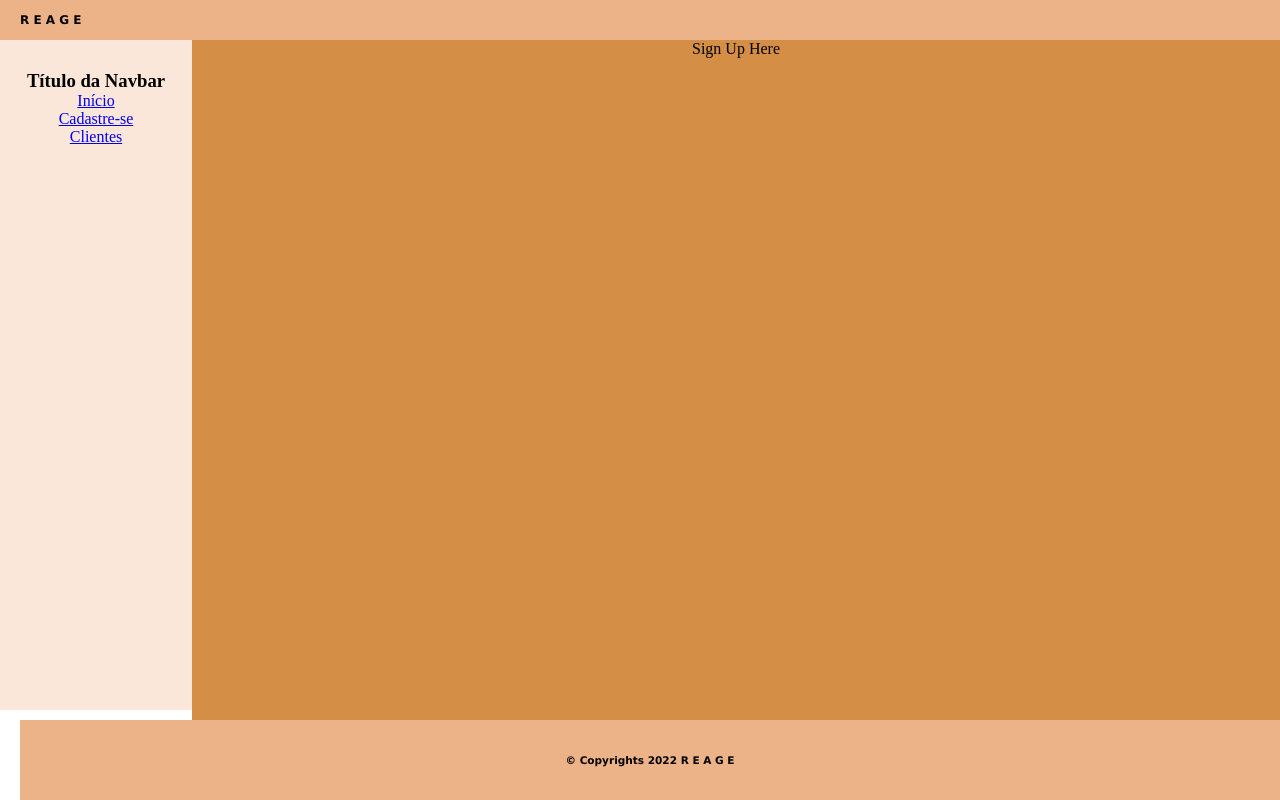
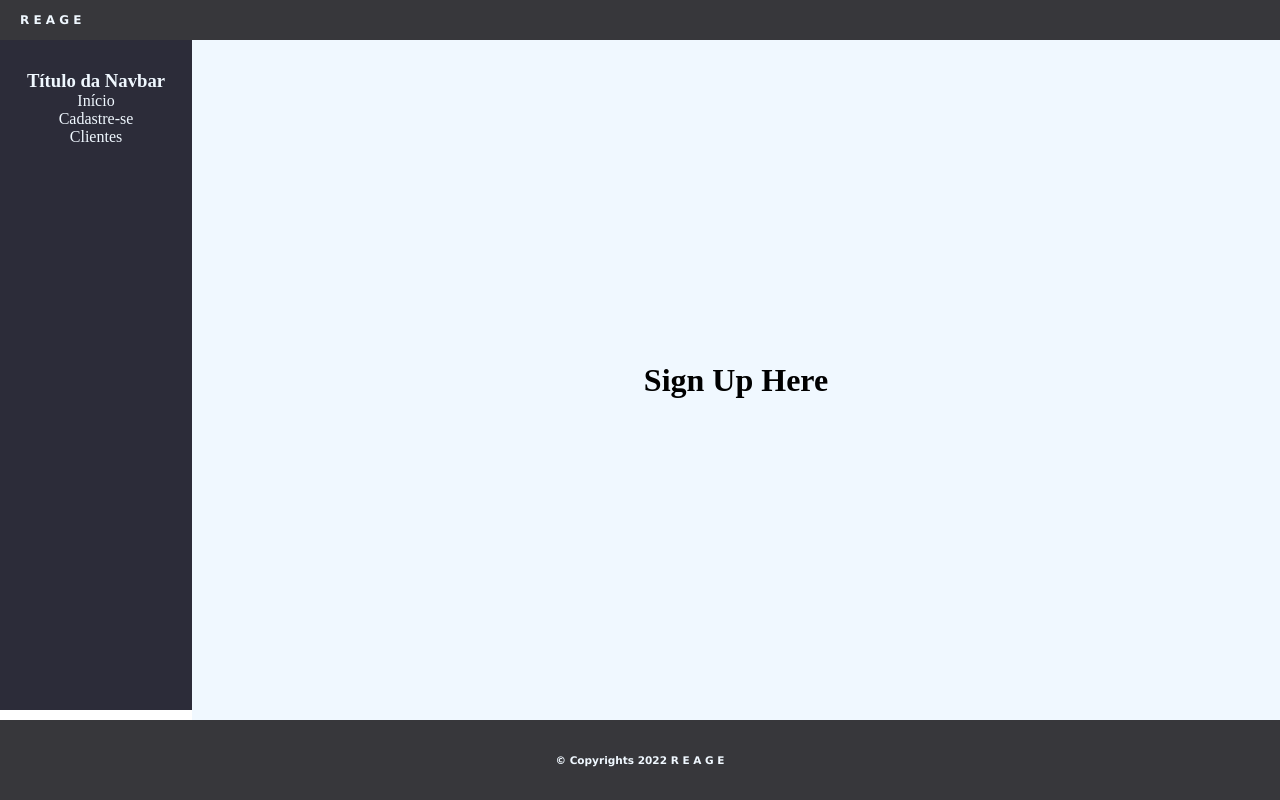
Before and after one commit to rafaelljordao/project2-react, a React (Vite) app: page /SignUp in a window 1280 px wide. Built offline with nearby package versions, Linux system fonts and the light colour scheme.

Commit message:
Modificação da paleta de cores dos componentes e páginas

```diff
--- a/src/components/Footer/footer.css
+++ b/src/components/Footer/footer.css
@@ -4,11 +4,9 @@
     display: flex;
     justify-content: center;
     align-items: center;
-
-    background-color: #ecb388;
+    background-color: #37373b;
     height: 10vh;
-    color: rgb(0, 0, 0);
-    margin-left: 20px;
+    color: aliceblue;
     font-family: Verdana, Geneva, Tahoma, sans-serif;
     font-size: 9px;
 }
--- a/src/components/Header/header.css
+++ b/src/components/Header/header.css
@@ -2,10 +2,11 @@
 
 .header {
     height: 5vh;
-    background-color: #ecb388;
+    background-color: #37373b;
     display: flex;
     justify-content: flex-start;
     align-items: center;
+    color: aliceblue;
 }
 
 .title {
--- a/src/components/Navbar/Navbar.jsx
+++ b/src/components/Navbar/Navbar.jsx
@@ -6,9 +6,9 @@ export const Navbar = () => {
     return (
         <nav className="navbar">
             <h3>Título da Navbar</h3>
-            <Link to='/'>Início</Link>
-            <Link to='/signup'>Cadastre-se</Link>
-            <Link to='/clients'>Clientes</Link>
+            <Link className="link" to='/'>Início</Link>
+            <Link className="link" to='/signup'>Cadastre-se</Link>
+            <Link className="link" to='/clients'>Clientes</Link>
         </nav>
     )
 }
--- a/src/components/Navbar/navbar.css
+++ b/src/components/Navbar/navbar.css
@@ -4,6 +4,19 @@
     align-items: center;
     height: 80vh;
     width: 15%;
-    background-color: #fae7d9;
+    background-color: #2c2c39;
     padding-top: 30px;
+    color: aliceblue;
 }
+
+.link {
+    text-decoration: none;
+    color: aliceblue;
+}
+
+.navBarButts {
+    display: flex;
+    flex-direction: column;
+    flex-direction: column;
+    align-items: center;
+}
--- a/src/components/pages/Clients/Clients.jsx
+++ b/src/components/pages/Clients/Clients.jsx
@@ -3,7 +3,7 @@ import './clients.css'
 export const Clients = () => {
     return (
         <div className='clientsBody'>
-            <p>Clients Here</p>
+            <h1>Clients Here</h1>
         </div>
 
     )
--- a/src/components/pages/Clients/clients.css
+++ b/src/components/pages/Clients/clients.css
@@ -3,7 +3,8 @@
 .clientsBody {
     display: flex;
     flex-direction: column;
+    justify-content: center;
     align-items: center;
-    background-color: #eeb07a;
+    background-color: aliceblue;
     width: 85%;
 }
--- a/src/components/pages/Home/Home.jsx
+++ b/src/components/pages/Home/Home.jsx
@@ -6,7 +6,7 @@ export const Home = () => {
 
             <div>
                 <div>
-                    <p className="p1">Home Here</p>
+                    <h1 className="p1">Home Here</h1>
                 </div>
             </div>
 
--- a/src/components/pages/Home/home.css
+++ b/src/components/pages/Home/home.css
@@ -5,6 +5,7 @@
     display: flex;
     flex-direction: column;
     align-items: center;
-    background-color:#bf7b50;
+    justify-content: center;
+    background-color:aliceblue;
     width: 85%;
 }
--- a/src/components/pages/SignUp/SignUp.jsx
+++ b/src/components/pages/SignUp/SignUp.jsx
@@ -3,7 +3,7 @@ import './signup.css'
 export const SignUp = () => {
     return (
         <div className='signUpBody'>
-            <p>Sign Up Here</p>
+            <h1>Sign Up Here</h1>
             <form>
 
             </form>
--- a/src/components/pages/SignUp/signup.css
+++ b/src/components/pages/SignUp/signup.css
@@ -4,6 +4,7 @@
     display: flex;
     flex-direction: column;
     align-items: center;
-    background-color:#d48e46;
+    justify-content: center;
+    background-color: aliceblue;
     width: 85%;
 }
```
